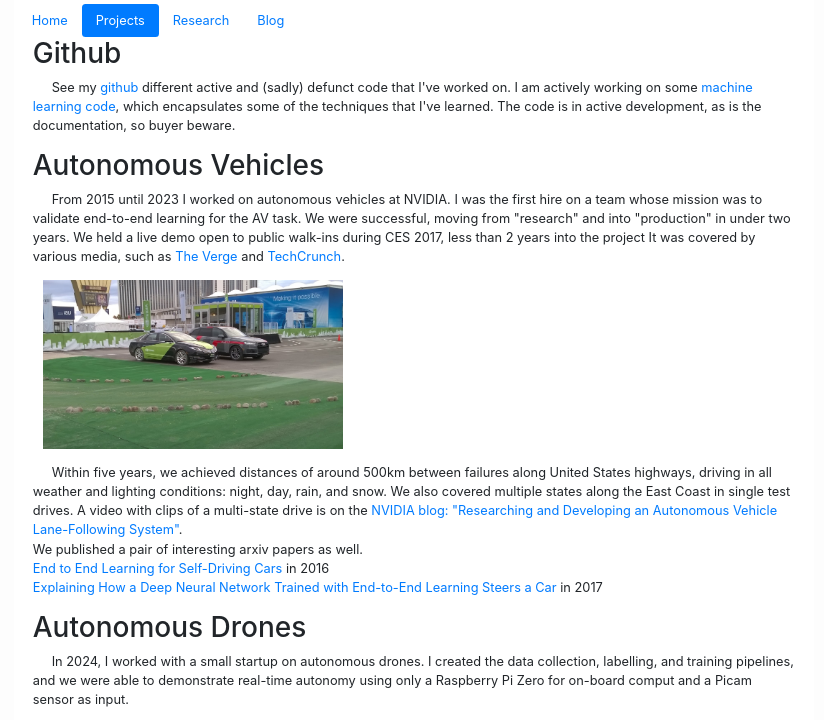
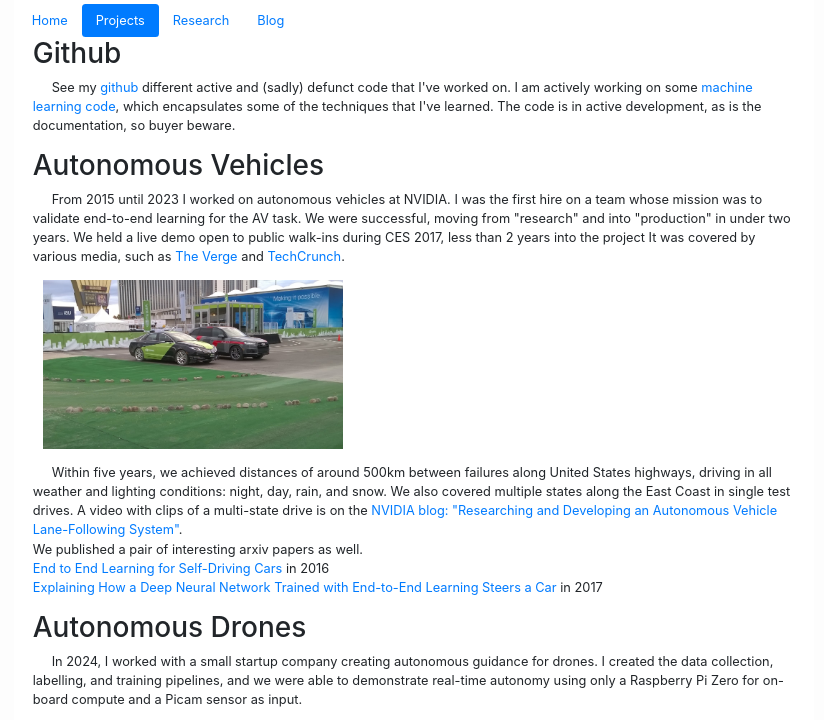
Before and after one commit to bfirner/essays, a plain HTML site: page firner_site/projects.html in a window 1280 px wide. Shown: the top 720 px of the page, without its empty margins (226-1050 px from the left). Drawn offline with nearby package versions, Linux system fonts and the light colour scheme.

Commit message:
Fixing typos and font area consistency in website.

```diff
--- a/firner_site/projects.html
+++ b/firner_site/projects.html
@@ -48,8 +48,8 @@
           </p>
           <h2>Autonomous Drones</h2>
           <p>
-          In 2024, I worked with a small startup on autonomous drones.
-          I created the data collection, labelling, and training pipelines, and we were able to demonstrate real-time autonomy using only a Raspberry Pi Zero for on-board comput and a Picam sensor as input.
+          In 2024, I worked with a small startup company creating autonomous guidance for drones.
+          I created the data collection, labelling, and training pipelines, and we were able to demonstrate real-time autonomy using only a Raspberry Pi Zero for on-board compute and a Picam sensor as input.
           <div class="span1">
             <img src="balloon_hit_fpv.webp" alt="A first person view of a drone intercepting a balloon." />
           </div>
```
Also changed, not shown: firner_site/research.html (+4 -0 lines).
